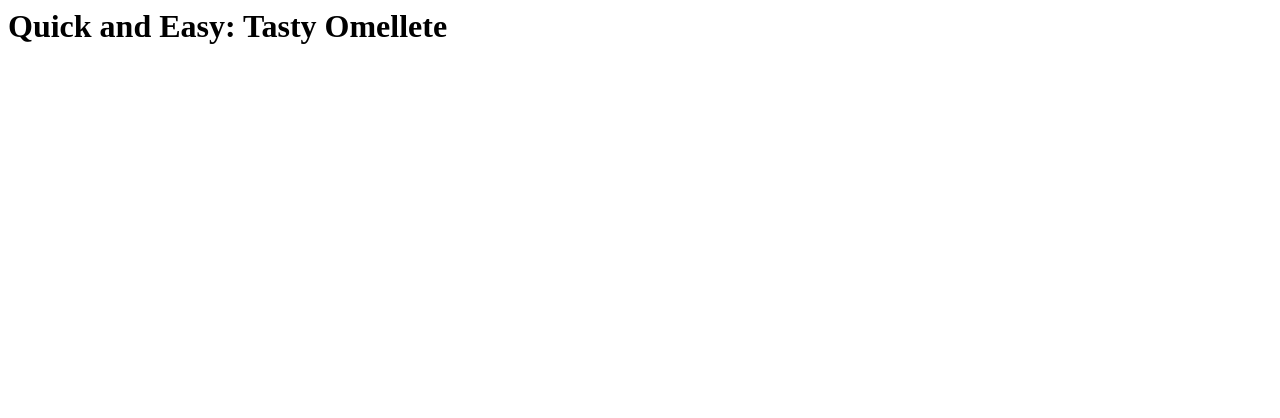
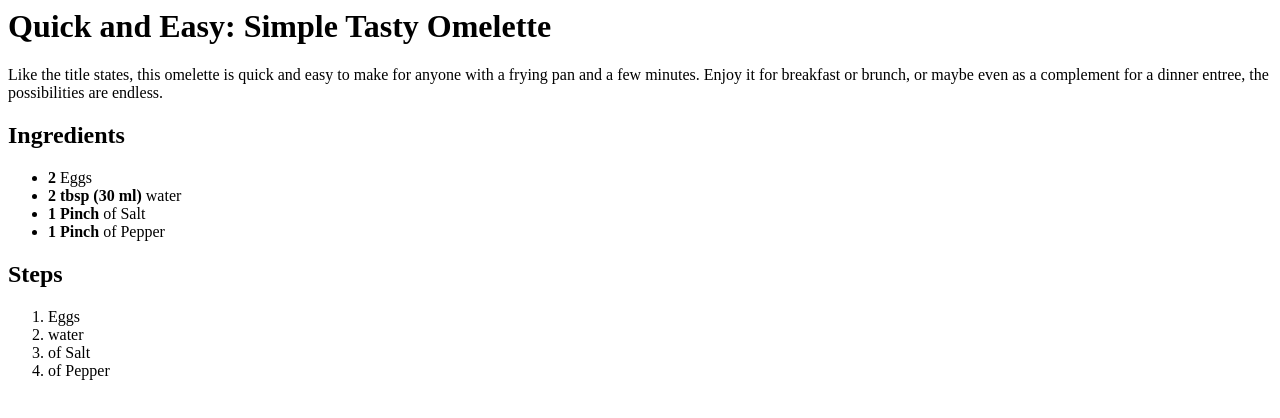
Before and after one commit to johnxminimo/recipeswebsite, a plain HTML site: page recipes/omellete.html in a window 1280 px wide. Drawn offline with Linux system fonts and the light colour scheme.

Commit message:
added more to omelette

```diff
--- a/recipes/omellete.html
+++ b/recipes/omellete.html
@@ -1,11 +1,33 @@
 <DOCTYPE=html>
 <html>
     <head>
-        <title>Quick and Easy: Tasty Omellete</title>
+        <title>Quick and Easy: Tasty Simple Omelette</title>
         <meta charset="UTC-8">
     </head>
 
     <body>
-        <h1>Quick and Easy: Tasty Omellete</h1>
+        <h1>Quick and Easy: Simple Tasty Omelette</h1>
+        <p>Like the title states, this omelette is quick and easy to make
+        for anyone with a frying pan and a few minutes. Enjoy it for
+        breakfast or brunch, or maybe even as a complement for a dinner entree,
+        the possibilities are endless. </p>
+
+        <h2>Ingredients</h2>
+
+        <ul>
+            <li><Strong>2 </Strong>Eggs</li>
+            <li><Strong>2 tbsp (30 ml) </Strong>water</li>
+            <li><Strong>1 Pinch </Strong>of Salt</li>
+            <li><Strong>1 Pinch </Strong>of Pepper</li>
+        </ul>
+
+        <h2>Steps</h2>
+
+        <ol>
+            <li>Eggs</li>
+            <li>water</li>
+            <li> of Salt</li>
+            <li>of Pepper</li>
+        </ol>
     </body>
 </html>
```
Also changed, not shown: index.html (+3 -3 lines).
